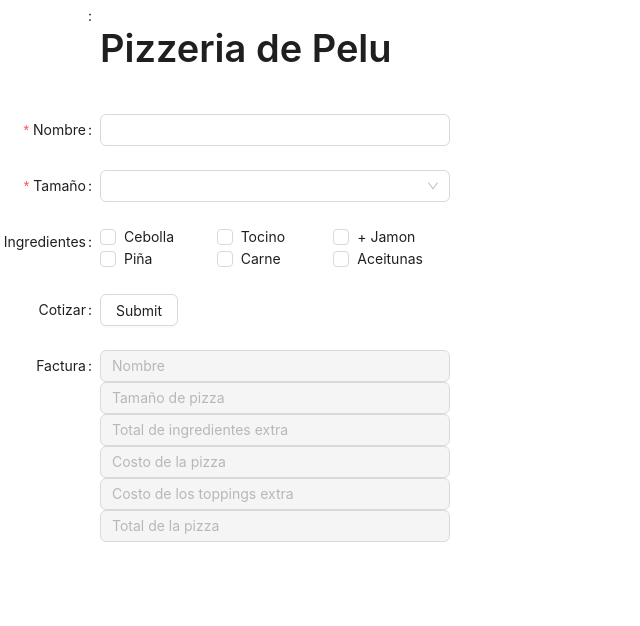
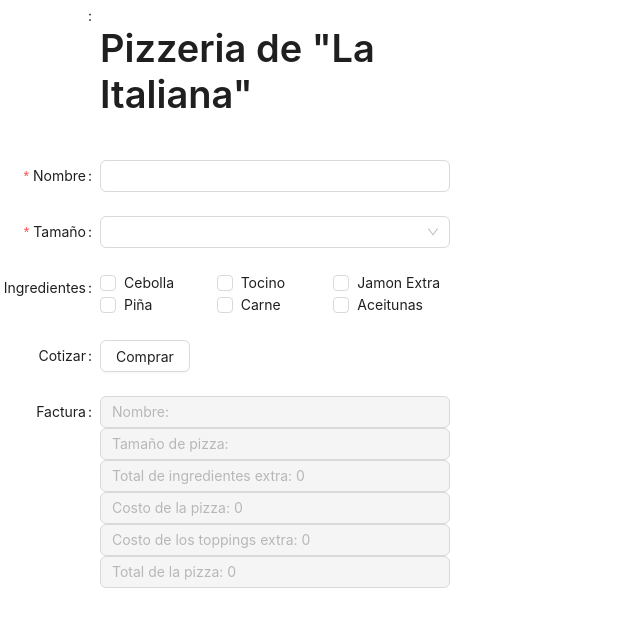
Before and after one commit to WilfredoAcosta/desafiodps2, a React (Create React App) app: page / in a window 1280 px wide. Shown: the top 626 px of the page, without its empty margins (0-640 px from the left). Built offline with nearby package versions, Linux system fonts and the light colour scheme.

Commit message:
agregada data base

```diff
--- a/src/App.js
+++ b/src/App.js
@@ -9,11 +9,31 @@ import {
   Row,
   Typography
 } from 'antd';
+import { pizzas, ingredientes } from './utils/data';
 
 const { Title } = Typography;
 
 const FormDisabledDemo = () => {
-  const [componentDisabled, setComponentDisabled] = useState(false);
+
+  const [conteoIngredientes, setConteoIngredientes] = useState(0);
+  const [nombre, setNombre] = useState('');
+  const [tipoPizza, setTipoPizza] = useState('');
+  const [costoPizza, setCostoPizza] = useState(0);
+  const [totalPagar, setTotalPagar] = useState(0);
+  const [costoExtras, setCostoExtras] = useState(0);
+
+  const CalcularTotalPagar = () => {
+
+  }
+
+  const AgregadoIngrediente = (event) => {
+    if (event.target.checked) {
+      setConteoIngredientes(conteoIngredientes + 1)
+    } else {
+      setConteoIngredientes(conteoIngredientes - 1)
+    }
+  }
+
   return (
     <>
 
@@ -25,23 +45,25 @@ const FormDisabledDemo = () => {
           span: 14,
         }}
         layout="horizontal"
-        disabled={componentDisabled}
+        disabled={false}
         style={{
           maxWidth: 600,
         }}
       >
         <Form.Item label=" ">
-          <Title>Pizzeria de Pelu</Title>
+          <Title>Pizzeria de "La Italiana"</Title>
         </Form.Item>
 
-        <Form.Item label="Nombre" required>
+        <Form.Item label="Nombre" onChange={(e) => {
+          setNombre(e.target.value)
+        }} required>
           <Input />
         </Form.Item>
         <Form.Item label="Tamaño" required>
           <Select>
-            <Select.Option value="demo">Pizza personal</Select.Option>
-            <Select.Option value="demo">Pizza mediana</Select.Option>
-            <Select.Option value="demo">Pizza grande</Select.Option>
+            {pizzas.map(e => (
+              <Select.Option value={e.nombre}>{e.nombre}</Select.Option>
+            ))}
           </Select>
         </Form.Item>
 
@@ -53,41 +75,28 @@ const FormDisabledDemo = () => {
             }}
           >
             <Row>
-              <Col span={8}>
-                <Checkbox value="Cebolla">Cebolla</Checkbox>
-              </Col>
-              <Col span={8}>
-                <Checkbox value="Tocino">Tocino</Checkbox>
-              </Col>
-              <Col span={8}>
-                <Checkbox value="Jamon">+ Jamon</Checkbox>
-              </Col>
-              <Col span={8}>
-                <Checkbox value="Pina">Piña</Checkbox>
-              </Col>
-              <Col span={8}>
-                <Checkbox value="Carne">Carne</Checkbox>
-              </Col>
-              <Col span={8}>
-                <Checkbox value="Aceitunas">Aceitunas</Checkbox>
-              </Col>
+              {ingredientes.map(e => (
+                <Col span={8}>
+                  <Checkbox value={e} onChange={(event) => AgregadoIngrediente(event)}>{e}</Checkbox>
+                </Col>
+              ))}
             </Row>
           </Checkbox.Group>
 
         </Form.Item>
 
         <Form.Item label="Cotizar">
-          <Button>Submit</Button>
+          <Button onClick={() => CalcularTotalPagar()}>Comprar</Button>
         </Form.Item>
 
 
         <Form.Item label="Factura">
-          <Input placeholder='Nombre' disabled />
-          <Input placeholder='Tamaño de pizza' disabled />
-          <Input placeholder='Total de ingredientes extra' disabled />
-          <Input placeholder='Costo de la pizza' disabled />
-          <Input placeholder='Costo de los toppings extra' disabled />
-          <Input placeholder='Total de la pizza' disabled />
+          <Input placeholder={'Nombre: ' + nombre} disabled />
+          <Input placeholder={'Tamaño de pizza: ' + tipoPizza} disabled />
+          <Input placeholder={'Total de ingredientes extra: ' + conteoIngredientes} disabled />
+          <Input placeholder={'Costo de la pizza: ' + costoPizza} disabled />
+          <Input placeholder={'Costo de los toppings extra: ' + costoExtras} disabled />
+          <Input placeholder={'Total de la pizza: ' + totalPagar} disabled />
         </Form.Item>
 
       </Form>
--- /dev/null
+++ b/src/utils/data.js
@@ -0,0 +1,33 @@
+export const pizzas = [
+    {
+        nombre: 'Pizza Personal',
+        precio: 7,
+        descripcion: 'Pizza Personal de 4 porciones',
+        extras: 'Incluye 2 ingredientes',
+        adicional: [
+            1, 0.75, 0.5, 0.25
+        ]
+    },
+    {
+        nombre: 'Pizza Mediana',
+        precio: 10,
+        descripcion: 'Pizza Mediana de 8 porciones',
+        extras: 'Incluye 2 ingredientes',
+        adicional: [
+            1, 1, 0.75, 0.5
+        ]
+    },
+    {
+        nombre: 'Pizza Grande',
+        precio: 12,
+        descripcion: 'Pizza Grande de 12 porciones',
+        extras: 'Incluye 2 ingredientes',
+        adicional: [
+            2.5, 2, 1, 0.75
+        ]
+    }
+]
+
+export const ingredientes = [
+    'Cebolla', 'Tocino', 'Jamon Extra', 'Piña', 'Carne', 'Aceitunas'
+]
```
